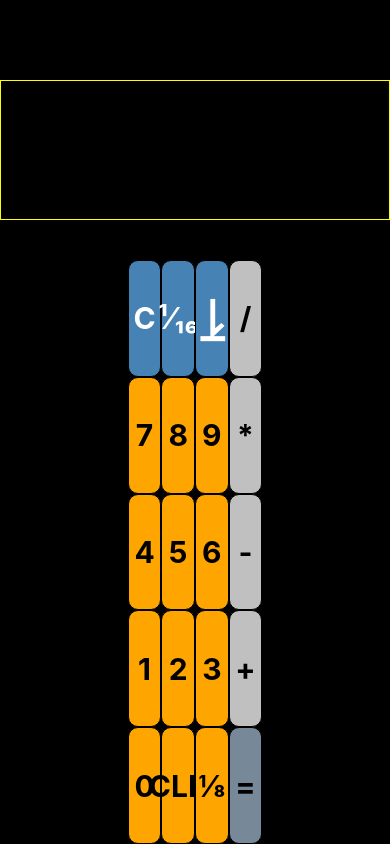
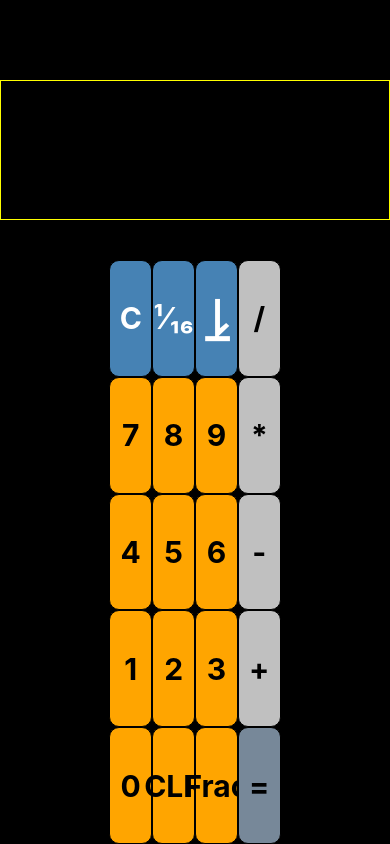
Before and after one commit to postazure/fraction-calculator-app, a React Native app: screen / in a window 390 px wide. Built offline with nearby package versions, Linux system fonts and the light colour scheme.

Commit message:
Rename frac key

```diff
--- a/components/NumPad.js
+++ b/components/NumPad.js
@@ -53,7 +53,7 @@ export default class NumPad extends React.Component {
     onPress={this.props.openFractionNumpad}
   ><Text
     style={style.text}
-  >⅛</Text></TouchableOpacity>
+  >Frac</Text></TouchableOpacity>
 
   render () {
     return (
```
